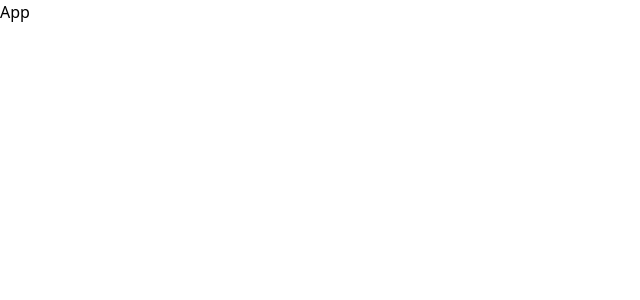
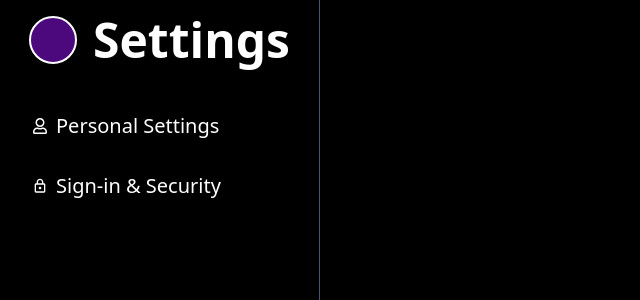
Before and after one commit to Nielson19/mymusicpage, a React app in the folder frontend/: page / in a window 1280 px wide. Shown: the top 300 px of the page, without its empty margins (0-640 px from the left). Built offline with nearby package versions, Linux system fonts and the light colour scheme; no server answers; the HTML template or start-up script is replaced by a standard one.

Commit message:
First style added, left nav works, working on adding the pretty input fields

```diff
--- a/frontend/package.json
+++ b/frontend/package.json
@@ -13,6 +13,7 @@
     "@tailwindcss/vite": "^4.1.14",
     "react": "^19.1.1",
     "react-dom": "^19.1.1",
+    "react-icons": "^5.5.0",
     "react-router-dom": "^7.9.5"
   },
   "devDependencies": {
@@ -21,7 +22,6 @@
     "@types/react": "^19.1.13",
     "@types/react-dom": "^19.1.9",
     "@vitejs/plugin-react": "^5.0.3",
-    "@tailwindcss/vite": "^4.1.14",
     "autoprefixer": "^10.4.21",
     "eslint": "^9.36.0",
     "eslint-plugin-react-hooks": "^5.2.0",
--- a/frontend/src/App.tsx
+++ b/frontend/src/App.tsx
@@ -1,9 +1,9 @@
 import SettingsPageView from "./pages/SettingsPageView";
 
-import LoginPageView from "./pages/LoginPageView";
-
 function App() {
-  return <div>App</div>;
+  return <div>
+    <SettingsPageView />
+  </div>;
 }
 
 export default App;
--- a/frontend/src/pages/SettingsPageView.tsx
+++ b/frontend/src/pages/SettingsPageView.tsx
@@ -1,8 +1,96 @@
+import { FaRegUser } from "react-icons/fa";
+import { MdOutlineLock } from "react-icons/md";
+import { useState, useEffect } from "react";
+
 
 function SettingsPageView() {
+    const [ personalSettingsOpen, setPersonalSettingsOpen ] = useState(false);
+    const [ signInSettingsOpen, setSignInSettingsOpen ] = useState(false);
+
+
+    // Fetch all settings from DB on Page Load
+    useEffect(() => {
+        console.log("Fetching All Settings Data");
+        const fetchSettings = async () => {
+            try {
+                const response = await fetch("./api/settingInfo");
+                if(!response.ok){
+                    throw new Error("Failed to fetch settings!");
+                }
+
+                const data = await response.json();
+                console.log("Fetched settings", data);
+
+            } catch (error) {
+                console.error("Error fetching settings:", error);
+
+            }
+        }
+
+        fetchSettings();
+    },[]);
+
   return (
-    <div className="font">
+    <div className="h-dvh bg-black text-white">
+        <nav className="absolute top-0 left-0 bottom-0 w-60 md:w-80 border-r border-slate-600">
+            <div className="flex flex-row justify-center gap-4 mt-4">
+                <div className="h-12 w-12 border-2 border-white rounded-full bg-purple-600/50"></div>
+                <div className="font-semibold text-5xl">
+                    <h1>Settings</h1>
+                </div>
+            </div>
+            {/* Display Settings Titles */}
+            <div className="p-4 mt-4">
+                {/* Personal Settings */}
+                <div
+                    className="flex flex-row items-center gap-2 p-4 rounded-xl hover:bg-gray-900 hover:cursor-pointer"
+                    onClick={() => {
+                        setPersonalSettingsOpen(true),
+                        setSignInSettingsOpen(false)
+                    }}
+                >
+                    {/* Icon Here */}
+                    <FaRegUser />
+                    <h2 className="text-xl">
+                        Personal Settings
+                    </h2>
+                </div>
+                {/* SingIn AND Security Settings */}
+                <div
+                    className="flex flex-row items-center gap-2 p-4 rounded-xl hover:bg-gray-900 hover:cursor-pointer"
+                     onClick={() => {
+                        setPersonalSettingsOpen(false),
+                        setSignInSettingsOpen(true)
+                    }}
+                >
+                    {/* Icon Here */}
+                        <MdOutlineLock />
+                    <h2 className="text-xl">
+                        Sign-in & Security
+                    </h2>
+                </div>
 
+            </div>
+        </nav>
+        <section className="absolute left-60 md:left-80 top-0 right-0 bottom-0 p-6">
+            {/* Here fecth all the information for each setting option */}
+            {personalSettingsOpen &&
+                <div>
+                    <h2>Personal Settings</h2>
+                <div>
+                    {/* Make them an input field comemierda */}
+                    <div className="relative border border-white rounded-xl w-100 h-12">
+                        <p className="absolute top-1 left-2 text-xs text-gray-400">Email</p>
+                    </div>
+                </div>
+                </div>
+
+            }
+
+            {signInSettingsOpen &&
+                <h2>Sign-In & Security Settings</h2>
+            }
+        </section>
     </div>
     );
 }
```
Also changed, not shown: 1 other file (tests, documents, lock files or other folders).
